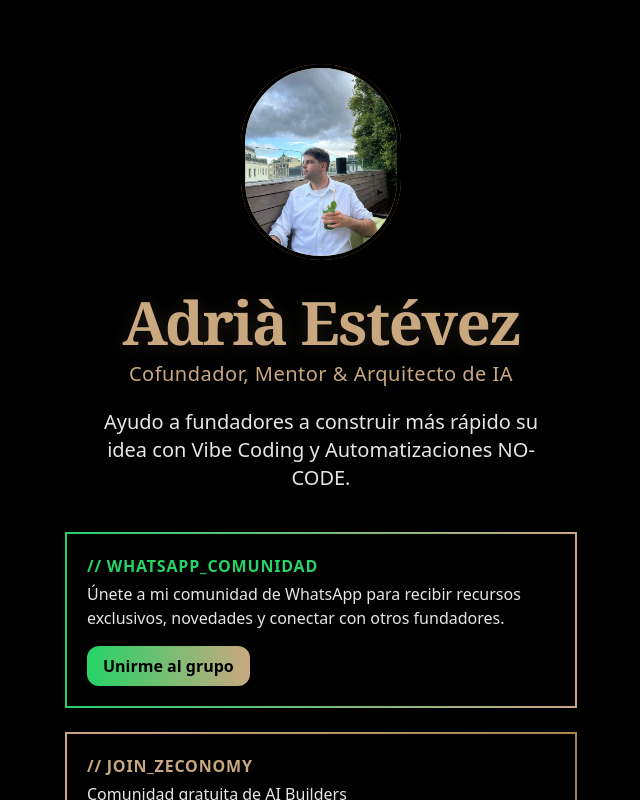
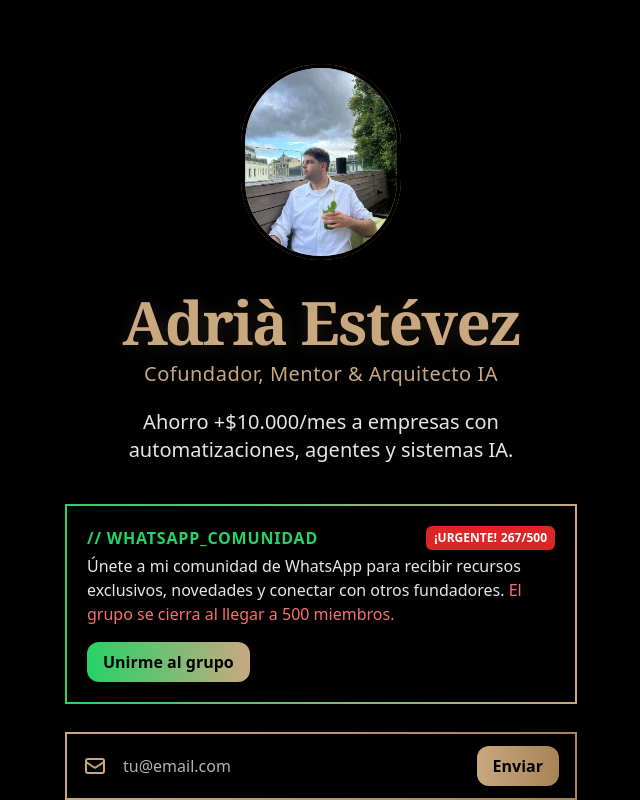
Before and after one commit to adriapedralbes/adriaestevezcom, a Next.js app: page / in a window 1280 px wide. Shown: the whole page, without its empty margins (319-959 px from the left). Built offline with nearby package versions, Linux system fonts and the light colour scheme; no server answers.

Commit message:
feat: actualizar descripción y agregar urgencia en la comunidad de WhatsApp

```diff
--- a/src/app/page.tsx
+++ b/src/app/page.tsx
@@ -124,11 +124,11 @@ export default function Home() {
         </h1>
         {/* Título */}
         <h2 className="text-lg md:text-xl font-sans text-[#C9A880] mb-5 text-center font-medium tracking-wide">
-          Cofundador, Mentor & Arquitecto de IA
+          Cofundador, Mentor & Arquitecto IA
         </h2>
         {/* Descripción */}
         <p className="font-sans text-lg md:text-xl text-white/90 mb-10 text-center max-w-md leading-relaxed">
-          Ayudo a fundadores a construir más rápido su idea con Vibe Coding y Automatizaciones NO-CODE.
+          Ahorro +$10.000/mes a empresas con automatizaciones, agentes y sistemas IA.
         </p>
         {/* Bloques de contenido */}
         <div className="w-full space-y-6 mb-7">
@@ -143,12 +143,19 @@ export default function Home() {
               textDecoration: "none"
             }}
           >
-            <h3 className="font-sans font-bold text-[#25D366] mb-1 uppercase tracking-wider text-base">// WHATSAPP_COMUNIDAD</h3>
-            <p className="font-sans text-white/90 text-base mb-2">Únete a mi comunidad de WhatsApp para recibir recursos exclusivos, novedades y conectar con otros fundadores.</p>
+            <div className="flex justify-between items-start mb-1">
+              <h3 className="font-sans font-bold text-[#25D366] uppercase tracking-wider text-base">// WHATSAPP_COMUNIDAD</h3>
+              <div className="bg-red-600 text-white text-xs font-bold px-2 py-1 rounded-md flex items-center">
+                <span className="mr-1">¡URGENTE!</span>
+                <span className="text-xs">267/500</span>
+              </div>
+            </div>
+            <p className="font-sans text-white/90 text-base mb-2">Únete a mi comunidad de WhatsApp para recibir recursos exclusivos, novedades y conectar con otros fundadores. <span className="text-red-400 font-medium">El grupo se cierra al llegar a 500 miembros.</span></p>
             <span className="inline-block mt-2 px-4 py-2 rounded-xl bg-gradient-to-r from-[#25D366] to-[#C9A880] text-black font-semibold shadow transition-all duration-200 hover:brightness-110">
               Unirme al grupo
             </span>
           </a>
+          {/* Commented out cards as requested
           <div
             className="bg-black border-2 rounded-2xl p-5 transition-all duration-300 group hover:shadow-[0_0_24px_0_#C9A88055] hover:border-[#C9A880] border-[#C9A880]/70"
             style={{
@@ -177,6 +184,7 @@ export default function Home() {
             <h3 className="font-sans font-bold text-[#C9A880] mb-1 uppercase tracking-wider text-base">// FREE_AI_PROMPTS</h3>
             <p className="font-sans text-white/90 text-base">Crea tu propio servidor MD</p>
           </div>
+          */}
         </div>
         {/* Formulario de email */}
         <form
```
